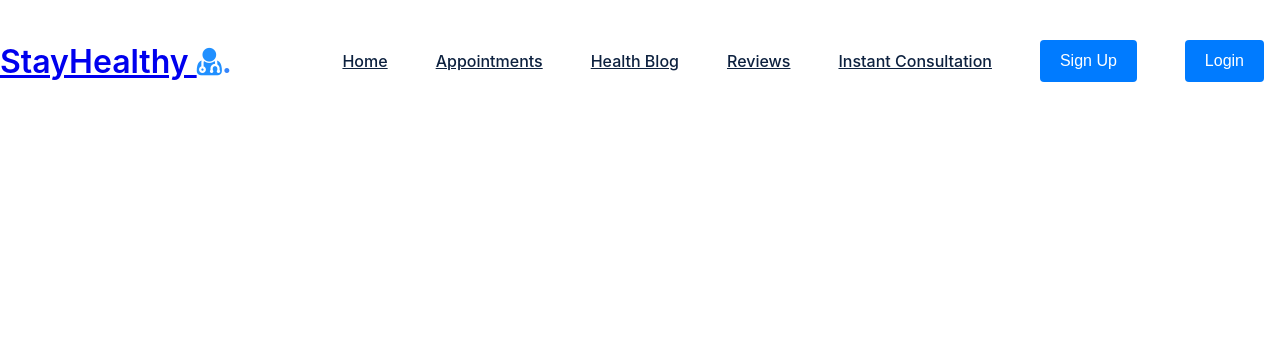
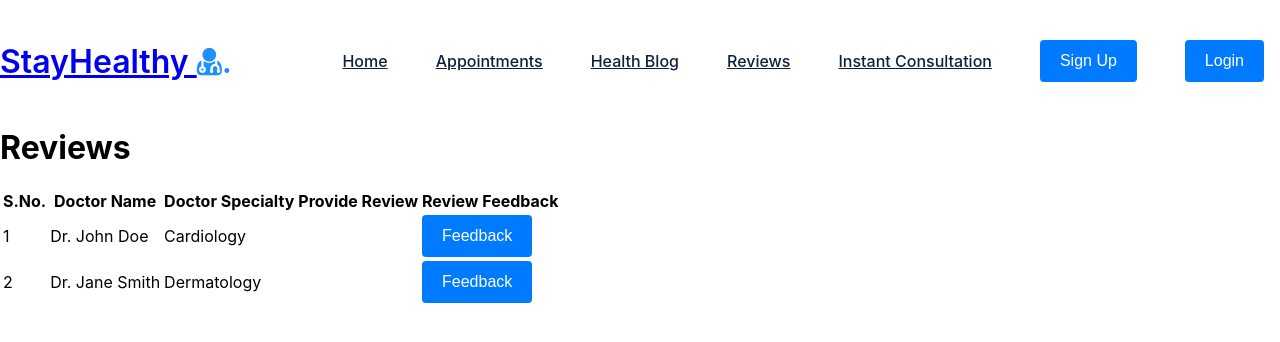
Before and after one commit to fsangregorio/test_med, a React (Create React App) app: page /reviews in a window 1280 px wide. Shown: the top 342 px of the page. Built offline with nearby package versions, Linux system fonts and the light colour scheme.

Commit message:
finished reviews components

```diff
--- a/src/App.js
+++ b/src/App.js
@@ -8,6 +8,8 @@
 import Notification from './Components/Notification/Notification';
 import InstantConsultation from './Components/InstantConsultation/InstantConsultation';
 import DoctorBook from './Components/DoctorCard/DoctorBook';
+import GiveReviews from './Components/ReviewForm/GiveReview';
+import ReviewForm from './Components/ReviewForm/ReviewForm';
 
 function App() {
 
@@ -26,6 +28,7 @@
   <Route path='/finddoctor' element={<FindDoctorSearch/>}/>
   <Route path="/search/doctors" element={<DoctorBook/>} />
   <Route path='/InstantConsultation' element={<InstantConsultation/>}/>
+  <Route path="/reviews" element={<ReviewForm/>} />
 
 
 </Routes>
--- /dev/null
+++ b/src/Components/ReviewForm/GiveReview.css
@@ -0,0 +1,92 @@
+/* CSS for GiveReviews component */
+.container {
+    max-width: 400px;
+    margin: 10% auto;
+    padding: 20px;
+    background-color: #f5f5f5;
+    border-radius: 8px;
+    box-shadow: 0 2px 4px rgba(0, 0, 0, 0.1);
+  }
+  .warning {
+    color: red;
+    margin-bottom: 10px;
+  }
+  .star-rating {
+    display: flex;
+  }
+
+  .star-rating label {
+    margin-right: 5px;
+    color: #bbb;
+    cursor: pointer;
+  }
+
+  .star-rating label:hover,
+  .star-rating label:hover ~ label,
+  .star-rating input[type="radio"]:checked ~ label {
+    color: #f7d42a;
+  }
+
+
+  .container h2{
+    text-align: center;
+    margin-bottom: 20px;
+  }
+  .review-box {
+    max-width: 400px;
+    margin: 15% auto;
+    padding: 20px;
+    background-color: #f5f5f5;
+    border-radius: 8px;
+    box-shadow: 0 2px 4px rgba(0, 0, 0, 0.1);
+    text-align: center;
+  }
+
+  form {
+    display: flex;
+    flex-direction: column;
+  }
+
+  label {
+    font-weight: bold;
+    margin-bottom: 5px;
+  }
+
+  input,
+  textarea {
+    padding: 10px;
+    border: 1px solid #ccc;
+    border-radius: 4px;
+    margin-bottom: 10px;
+  }
+
+  .btngivereview{
+    padding: 10px 20px;
+    background-color: #5ea0c6;
+    color: #fff;
+    border: none;
+    border-radius: 4px;
+    cursor: pointer;
+  }
+
+  .btngivereview:hover {
+    background-color: #5ea0c6;
+  }
+
+.star {
+  cursor: pointer;
+  transition: transform 0.3s;
+}
+
+.star:hover {
+  transform: scale(1.2);
+}
+
+.star.filled {
+  color: gold;
+}
+
+.star.clicked {
+  transform: scale(1.4);
+  color: gold;
+}
--- /dev/null
+++ b/src/Components/ReviewForm/GiveReview.js
@@ -0,0 +1,113 @@
+import React, { useState, useEffect } from 'react';
+import './GiveReview.css';
+
+const GiveReview = ({ serialNumber, onReviewSubmit, review }) => {
+  const [formData, setFormData] = useState({
+    name: '',
+    review: '',
+    rating: 0
+  });
+
+  const [submitted, setSubmitted] = useState(false);
+  const [showWarning, setShowWarning] = useState(false);
+
+  useEffect(() => {
+    const storedFormData = localStorage.getItem(`reviewFormData_${serialNumber}`);
+    if (storedFormData) {
+      setFormData(JSON.parse(storedFormData));
+      setSubmitted(true);
+    }
+  }, [serialNumber]);
+
+  useEffect(() => {
+    setFormData((prevFormData) => ({
+      ...prevFormData,
+      review: review || prevFormData.review
+    }));
+  }, [review]);
+
+  const handleInputChange = (e) => {
+    setFormData({
+      ...formData,
+      [e.target.name]: e.target.value
+    });
+  };
+
+  const handleRatingChange = (rating) => {
+    setFormData({
+      ...formData,
+      rating: rating
+    });
+  };
+
+  const handleSubmit = (e) => {
+    e.preventDefault();
+    if (formData.name && formData.review && formData.rating > 0) {
+      localStorage.setItem(`reviewFormData_${serialNumber}`, JSON.stringify(formData));
+      onReviewSubmit(serialNumber, formData.review); // Pass the review to the parent component
+      setSubmitted(true);
+      setShowWarning(false);
+    } else {
+      setShowWarning(true);
+    }
+  };
+
+  const renderStar = (rating) => {
+    const starClasses = `star ${formData.rating >= rating ? 'filled' : ''} ${formData.rating === rating ? 'clicked' : ''}`;
+
+    return (
+      <span
+        key={rating}
+        className={starClasses}
+        onClick={() => handleRatingChange(rating)}
+      >
+        ⭐️
+      </span>
+    );
+  };
+
+
+  if (submitted) {
+    return (
+      <div className="review-box">
+        <h2>Your Review has been Recorded!</h2>
+        <p>
+          <strong>Name:</strong> {formData.name}
+        </p>
+        <p>
+          <strong>Review:</strong> {formData.review}
+        </p>
+        <p>
+          <strong>Rating:</strong> {Array(formData.rating).fill('⭐️').join('')}
+        </p>
+      </div>
+    );
+  }
+
+  return (
+    <div className="container">
+      <form onSubmit={handleSubmit}>
+        <h2>Give Your Feedback</h2>
+        {showWarning && <p className="warning">Please fill out all fields.</p>}
+        <div>
+          <label htmlFor="name">Name:</label>
+          <input type="text" id="name" name="name" value={formData.name} onChange={handleInputChange} />
+        </div>
+        <div>
+          <label htmlFor="review">Review:</label>
+          <textarea id="review" name="review" value={formData.review} onChange={handleInputChange} />
+        </div>
+        <div>
+          <label htmlFor="rating">Rating:</label>
+          <div className="star-rating">
+            {[1, 2, 3, 4, 5].map((rating) => renderStar(rating))}
+            <br />
+          </div>
+        </div>
+        <button className='btngivereview' type="submit">Submit</button>
+      </form>
+    </div>
+  );
+};
+
+export default GiveReview;
--- /dev/null
+++ b/src/Components/ReviewForm/ReviewForm.js
@@ -0,0 +1,114 @@
+import React, { useEffect, useState } from 'react';
+import GiveReview from './GiveReview';
+import Popup from 'reactjs-popup';
+import { useNavigate } from 'react-router-dom';
+
+const ReviewForm = () => {
+  const [reviewData, setReviewData] = useState({});
+
+  const reportData = [
+    {
+      serialNumber: 1,
+      doctorName: 'Dr. John Doe',
+      doctorSpeciality: 'Cardiology',
+
+    },
+    {
+      serialNumber: 2,
+      doctorName: 'Dr. Jane Smith',
+      doctorSpeciality: 'Dermatology',
+
+    },
+    // Add more report data objects as needed
+  ];
+
+  const handleGiveReview = (serialNumber) => {
+    setReviewData((prevReviewData) => ({
+      ...prevReviewData,
+      [serialNumber]: ''
+    }));
+  };
+
+  const handleReviewSubmit = (serialNumber, review) => {
+    setReviewData((prevReviewData) => ({
+      ...prevReviewData,
+      [serialNumber]: review
+    }));
+  };
+  const navigate = useNavigate();
+  useEffect(() => {
+    //   const authtoken = sessionStorage.getItem("auth-token");
+    //   if (!authtoken) {
+    //       navigate("/login");
+    //   }
+  }, [])
+  return (
+    <div style={{ marginTop: '10%' }} className="reviews-container">
+      <h1>Reviews</h1>
+      <table className="report-table">
+        <thead>
+          <tr>
+            <th>S.No.</th>
+            <th>Doctor Name</th>
+            <th>Doctor Specialty</th>
+            {/* <th>Charges</th> */}
+            <th>Provide Review</th>
+            <th>Review Feedback</th>
+          </tr>
+        </thead>
+        <tbody>
+          {reportData.map((report) => (
+            <tr key={report.serialNumber}>
+              <td>{report.serialNumber}</td>
+              <td>{report.doctorName}</td>
+              <td>{report.doctorSpeciality}</td>
+              <td>{report.charges}</td>
+              <td>
+                {!reviewData[report.serialNumber] ? (
+                  <Popup
+                    trigger={
+                      <button
+                        className="give-review-button"
+                        onClick={() => handleGiveReview(report.serialNumber)}
+                      >
+                        Feedback
+                      </button>
+                    }
+                    modal
+                    nested
+                  >
+                    {(close) => (
+                      <div className="modal">
+                        <GiveReview
+                          serialNumber={report.serialNumber}
+                          onReviewSubmit={handleReviewSubmit}
+                          review={reviewData[report.serialNumber]} // Pass the review data
+                        />
+                        <button className="close-modal-button" onClick={close}>
+                          Close
+                        </button>
+                      </div>
+                    )}
+                  </Popup>
+                ) : (
+                  <button className="give-review-button" disabled>
+                    Give Review
+                  </button>
+                )}
+              </td>
+              <td>
+                {reviewData[report.serialNumber] && (
+                  <div className="review-given">
+                    <p>{reviewData[report.serialNumber]}</p>
+                  </div>
+                )}
+              </td>
+            </tr>
+          ))}
+        </tbody>
+      </table>
+    </div>
+  );
+};
+
+export default ReviewForm;
```
Also changed, not shown: src/Components/ReviewForm/ReviewForm.css (added).
